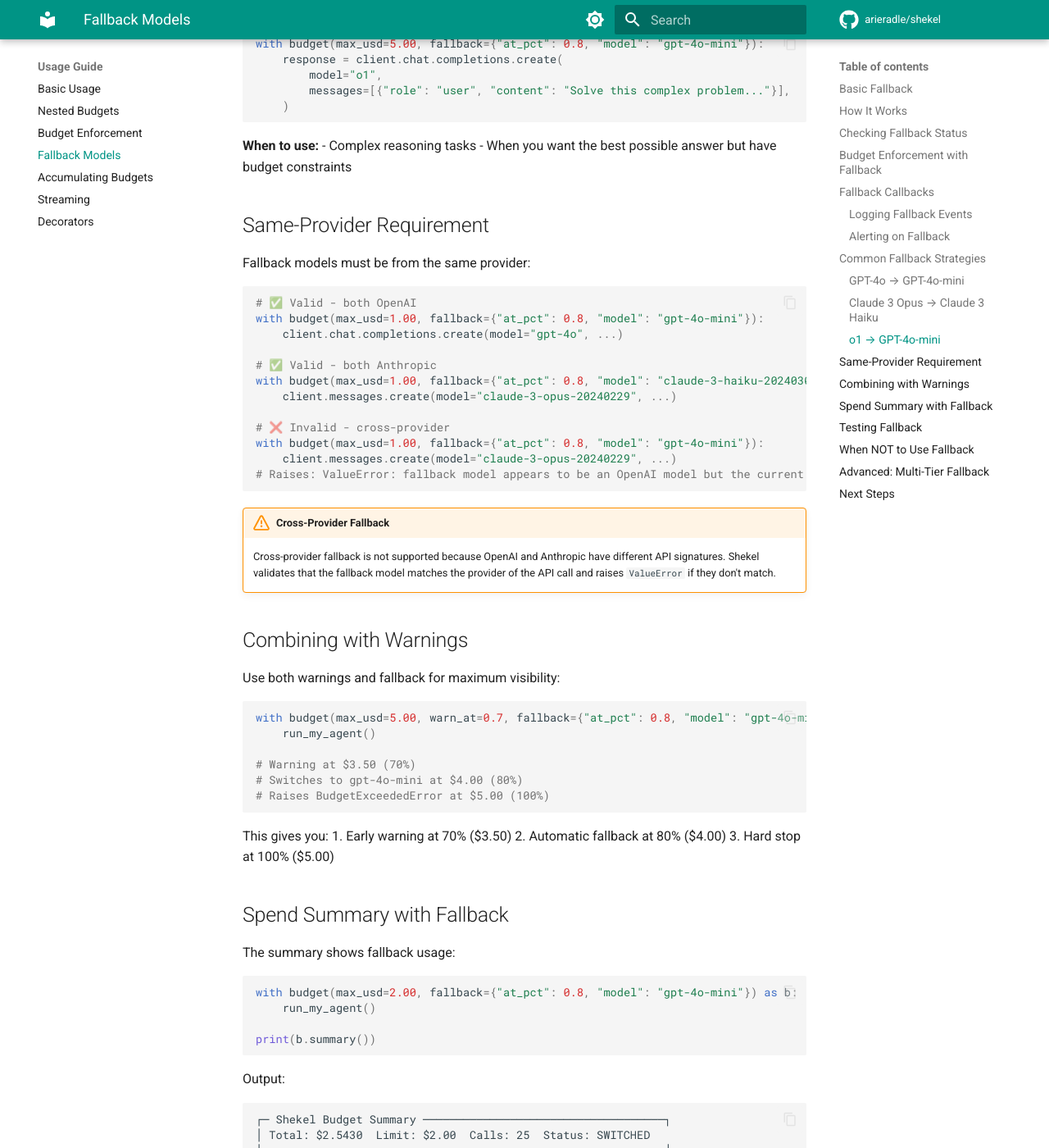
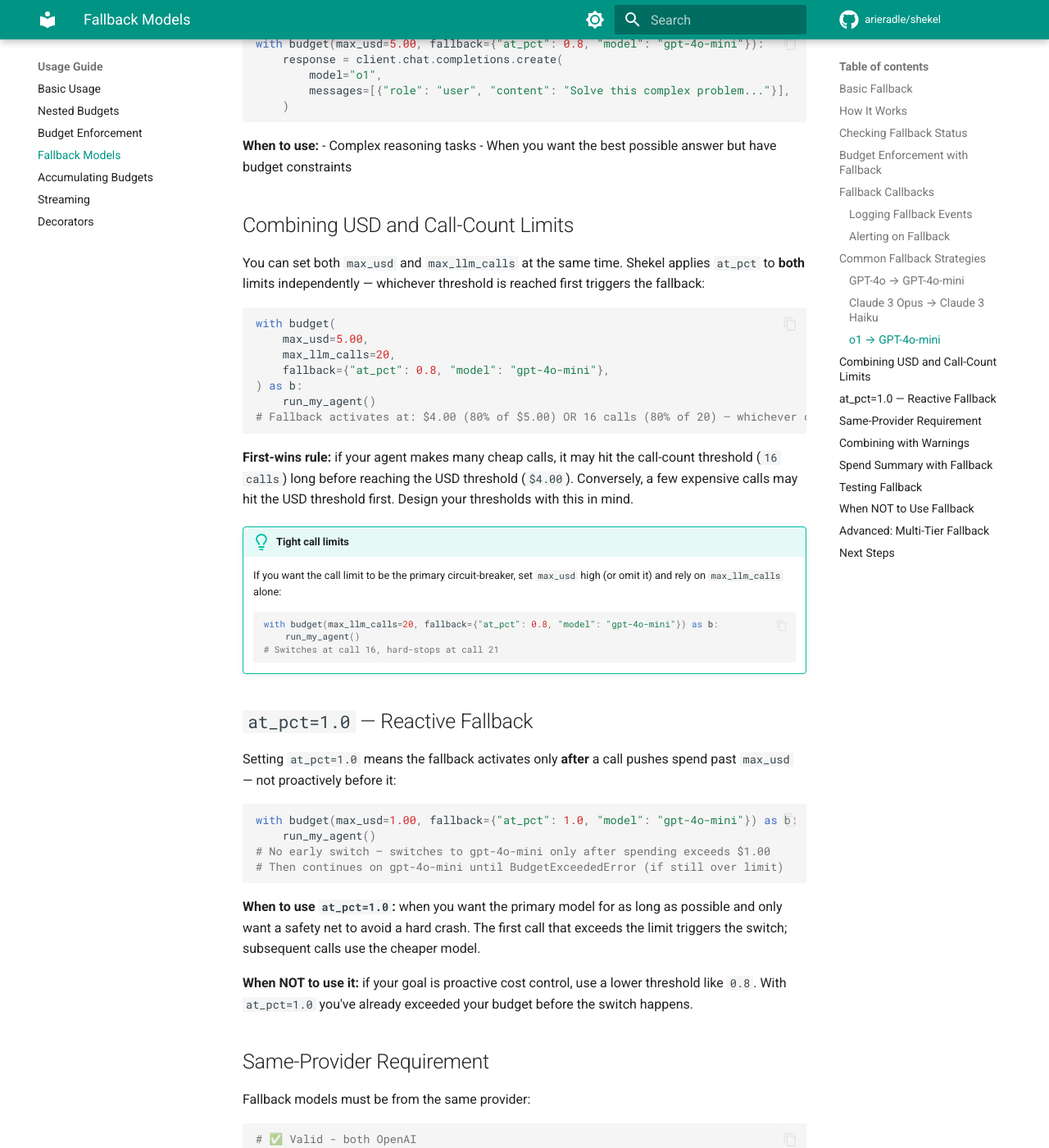
Before and after one commit to arieradle/shekel, an MkDocs documentation site: the page built from docs/usage/fallback-models.md, in a window 1280 px wide and 1400 px high, scrolled down 3636 px. Shown: the whole window at 82% size. Built offline with MkDocs 1.6.1 and Material for MkDocs 9.7.7, drawn with Linux system fonts in a browser that asks for light colours; comment, search, counter and statistics services are not loaded; the version menu is left out; some of the changed text lies outside the part shown.

Commit message:
fix: document first-wins threshold, at_pct=1.0 semantics; label fallback model in summary
- summary() per-model section now shows "(fallback)" label on fallback model rows
- summary_data()["by_model"] entries now include "fallback": bool field
- docs: add "Combining USD and Call-Count Limits" section explaining first-wins rule
- docs: add "at_pct=1.0 — Reactive Fallback" section documenting edge case semantics
- docs: update summary example to show (fallback) label

Co-Authored-By: Claude Sonnet 4.6 <noreply@anthropic.com>

````diff
--- a/docs/usage/fallback-models.md
+++ b/docs/usage/fallback-models.md
@@ -176,6 +176,45 @@ with budget(max_usd=5.00, fallback={"at_pct": 0.8, "model": "gpt-4o-mini"}):
 - Complex reasoning tasks
 - When you want the best possible answer but have budget constraints
 
+## Combining USD and Call-Count Limits
+
+You can set both `max_usd` and `max_llm_calls` at the same time. Shekel applies `at_pct` to **both** limits independently — whichever threshold is reached first triggers the fallback:
+
+```python
+with budget(
+    max_usd=5.00,
+    max_llm_calls=20,
+    fallback={"at_pct": 0.8, "model": "gpt-4o-mini"},
+) as b:
+    run_my_agent()
+# Fallback activates at: $4.00 (80% of $5.00) OR 16 calls (80% of 20) — whichever comes first
+```
+
+**First-wins rule:** if your agent makes many cheap calls, it may hit the call-count threshold (`16 calls`) long before reaching the USD threshold (`$4.00`). Conversely, a few expensive calls may hit the USD threshold first. Design your thresholds with this in mind.
+
+!!! tip "Tight call limits"
+    If you want the call limit to be the primary circuit-breaker, set `max_usd` high (or omit it) and rely on `max_llm_calls` alone:
+    ```python
+    with budget(max_llm_calls=20, fallback={"at_pct": 0.8, "model": "gpt-4o-mini"}) as b:
+        run_my_agent()
+    # Switches at call 16, hard-stops at call 21
+    ```
+
+## `at_pct=1.0` — Reactive Fallback
+
+Setting `at_pct=1.0` means the fallback activates only **after** a call pushes spend past `max_usd` — not proactively before it:
+
+```python
+with budget(max_usd=1.00, fallback={"at_pct": 1.0, "model": "gpt-4o-mini"}) as b:
+    run_my_agent()
+# No early switch — switches to gpt-4o-mini only after spending exceeds $1.00
+# Then continues on gpt-4o-mini until BudgetExceededError (if still over limit)
+```
+
+**When to use `at_pct=1.0`:** when you want the primary model for as long as possible and only want a safety net to avoid a hard crash. The first call that exceeds the limit triggers the switch; subsequent calls use the cheaper model.
+
+**When NOT to use it:** if your goal is proactive cost control, use a lower threshold like `0.8`. With `at_pct=1.0` you've already exceeded your budget before the switch happens.
+
 ## Same-Provider Requirement
 
 Fallback models must be from the same provider:
@@ -243,7 +282,7 @@ Output:
 │  ...
 ├────────────────────────────────────────────────────────────┤
 │  gpt-4o: 14 calls  $2.0140
-│  gpt-4o-mini: 11 calls  $0.5290
+│  gpt-4o-mini: 11 calls (fallback)  $0.5290
 │  Switched at: $2.0140
 └────────────────────────────────────────────────────────────┘
 ```
````
Also changed, not shown: 1 other file.
